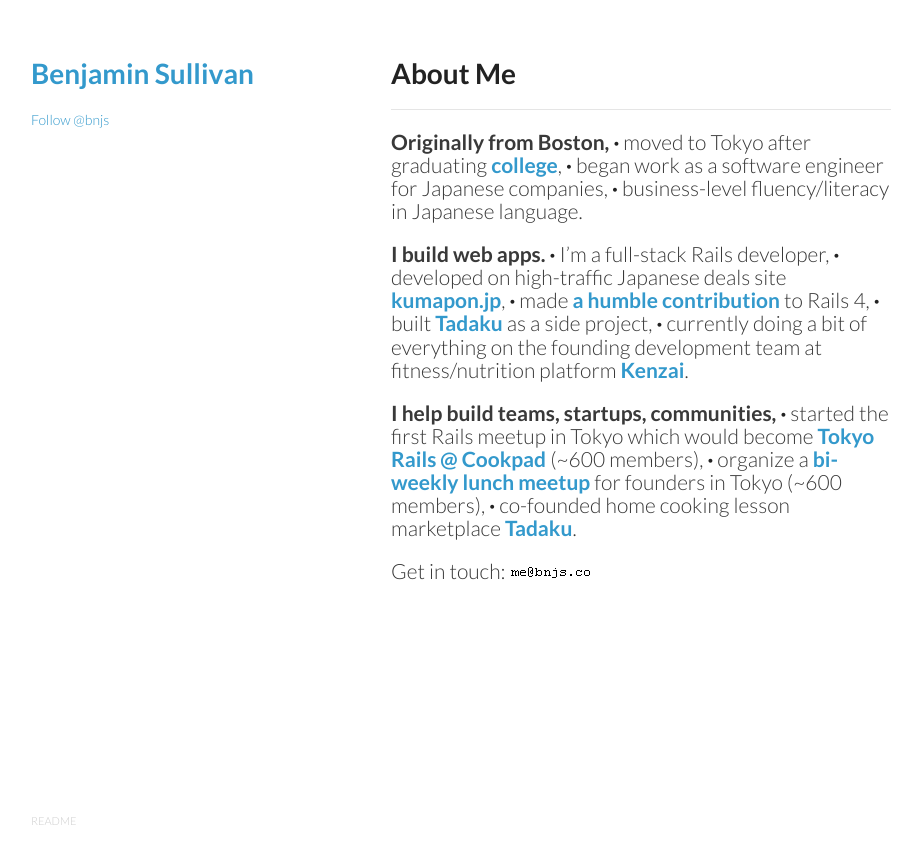
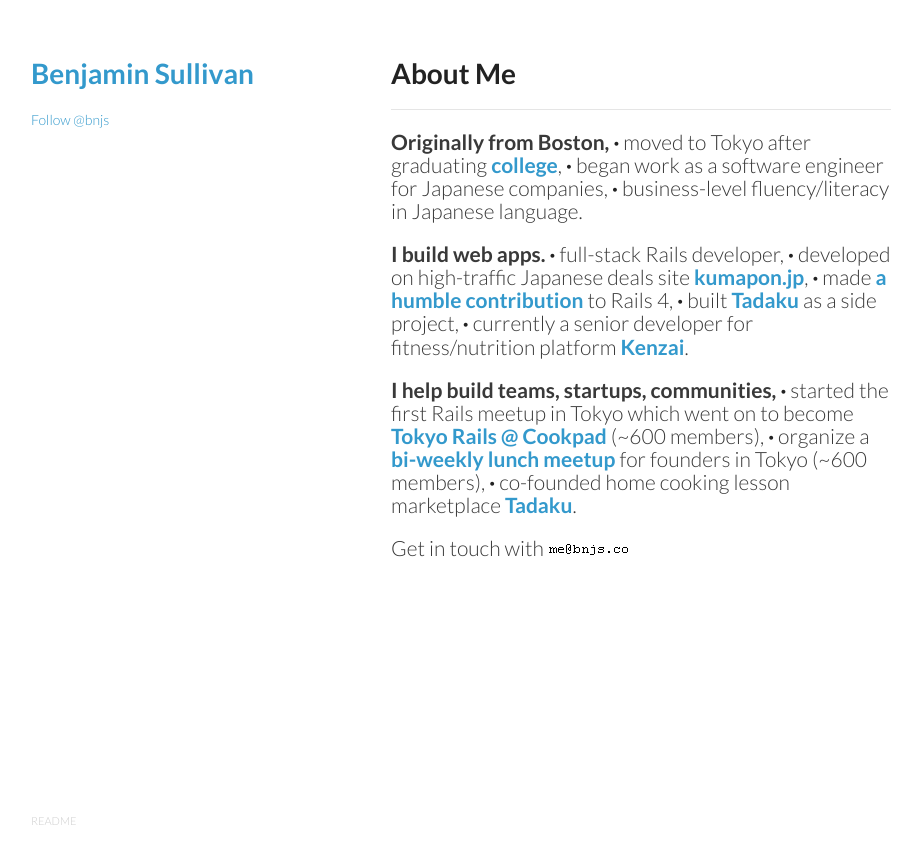
Before and after one commit to bnjs/bnjs.github.io, a Jekyll site: the page built from pages/about-me.md, in a window 1280 px wide. Shown: the top 864 px of the page, without its empty margins (179-1099 px from the left). Built offline with Jekyll 4.4.1, drawn with Linux system fonts in a browser that asks for light colours; nearby versions of some CDN libraries; comment, search, counter and statistics services are not loaded.

Commit message:
Clean up about me page

```diff
--- a/pages/about-me.md
+++ b/pages/about-me.md
@@ -8,8 +8,8 @@
 
 ## Originally from Boston, <span class="lowkey"><strong>&middot;</strong> moved to Tokyo after graduating <a href="http://www.umass.edu" target="_blank">college</a>, <strong>&middot;</strong> began work as a software engineer for Japanese companies, <strong>&middot;</strong> business-level fluency/literacy in Japanese language.</span>
 
-## I build web apps. <span class="lowkey"><strong>&middot;</strong> I'm a full-stack Rails developer, <strong>&middot;</strong> developed on high-traffic Japanese deals site <a href="http://kumapon.jp" target="_blank">kumapon.jp</a>, <strong>&middot;</strong> made <a href="http://contributors.rubyonrails.org/contributors/benjamin-sullivan/commits" target="_blank">a humble contribution</a> to Rails 4, <strong>&middot;</strong> built <a href="http://www.tadaku.com" target="_blank">Tadaku</a> as a side project, <strong>&middot;</strong> currently doing a bit of everything on the founding development team at fitness/nutrition platform <a href="http://kenzai.me" target="_blank">Kenzai</a>.</span>
+## I build web apps. <span class="lowkey"><strong>&middot;</strong> full-stack Rails developer, <strong>&middot;</strong> developed on high-traffic Japanese deals site <a href="http://kumapon.jp" target="_blank">kumapon.jp</a>, <strong>&middot;</strong> made <a href="http://contributors.rubyonrails.org/contributors/benjamin-sullivan/commits" target="_blank">a humble contribution</a> to Rails 4, <strong>&middot;</strong> built <a href="http://www.tadaku.com" target="_blank">Tadaku</a> as a side project, <strong>&middot;</strong> currently a senior developer for fitness/nutrition platform <a href="http://kenzai.me" target="_blank">Kenzai</a>.</span>
 
-## I help build teams, startups, communities, <span class="lowkey"><strong>&middot;</strong> started the first Rails meetup in Tokyo which would become <a href="http://www.meetup.com/tokyo-rails/" target="_blank">Tokyo Rails @ Cookpad</a> (~600 members), <strong>&middot;</strong> organize a <a href="http://www.meetup.com/LeanStartupTokyo" target="_blank">bi-weekly lunch meetup</a> for founders in Tokyo (~600 members), <strong>&middot;</strong> co-founded home cooking lesson marketplace <a href="http://www.tadaku.com" target="_blank">Tadaku</a>.</span>
+## I help build teams, startups, communities, <span class="lowkey"><strong>&middot;</strong> started the first Rails meetup in Tokyo which went on to become <a href="http://www.meetup.com/tokyo-rails/" target="_blank">Tokyo Rails @ Cookpad</a> (~600 members), <strong>&middot;</strong> organize a <a href="http://www.meetup.com/LeanStartupTokyo" target="_blank">bi-weekly lunch meetup</a> for founders in Tokyo (~600 members), <strong>&middot;</strong> co-founded home cooking lesson marketplace <a href="http://www.tadaku.com" target="_blank">Tadaku</a>.</span>
 
-## <span class="lowkey">Get in touch:</span> <img src="/images/email.gif" />
+## <span class="lowkey">Get in touch with</span> <img src="/images/email.gif" />
```
